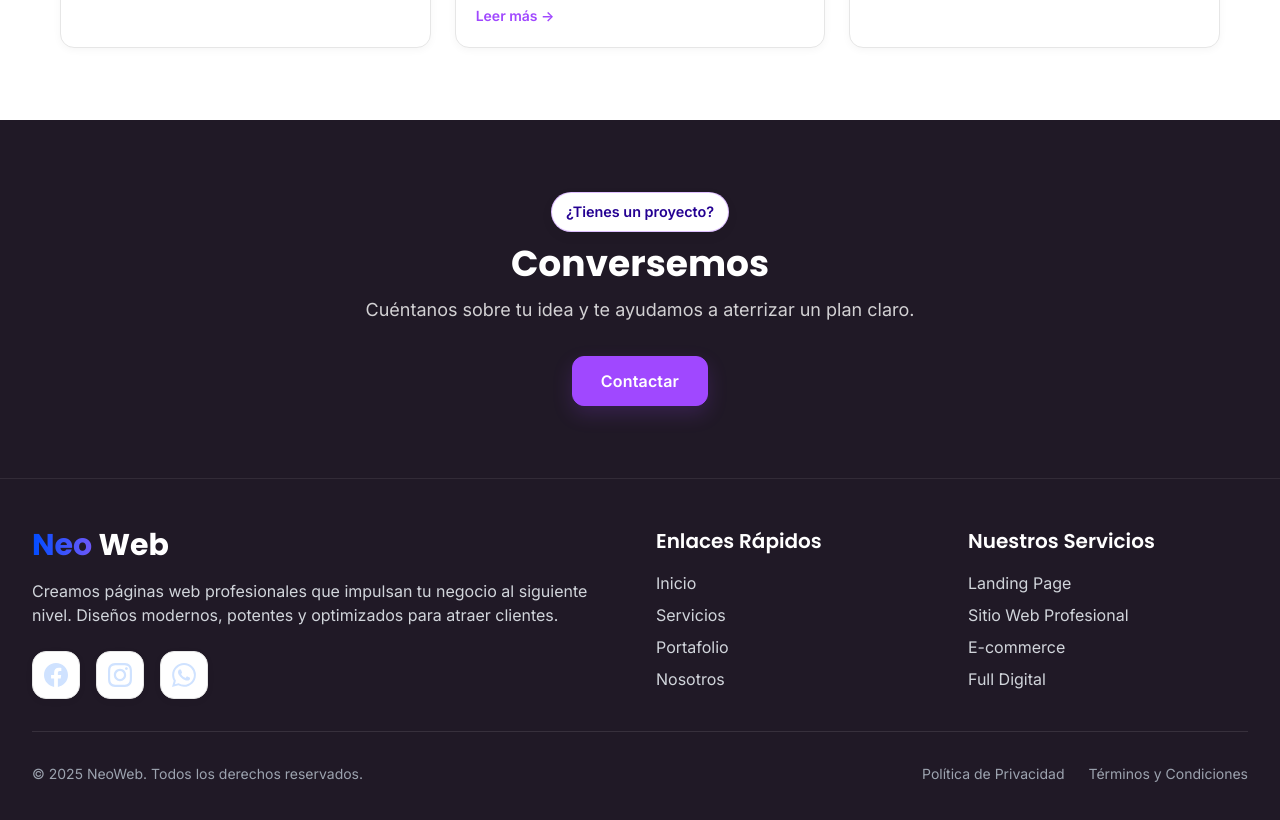
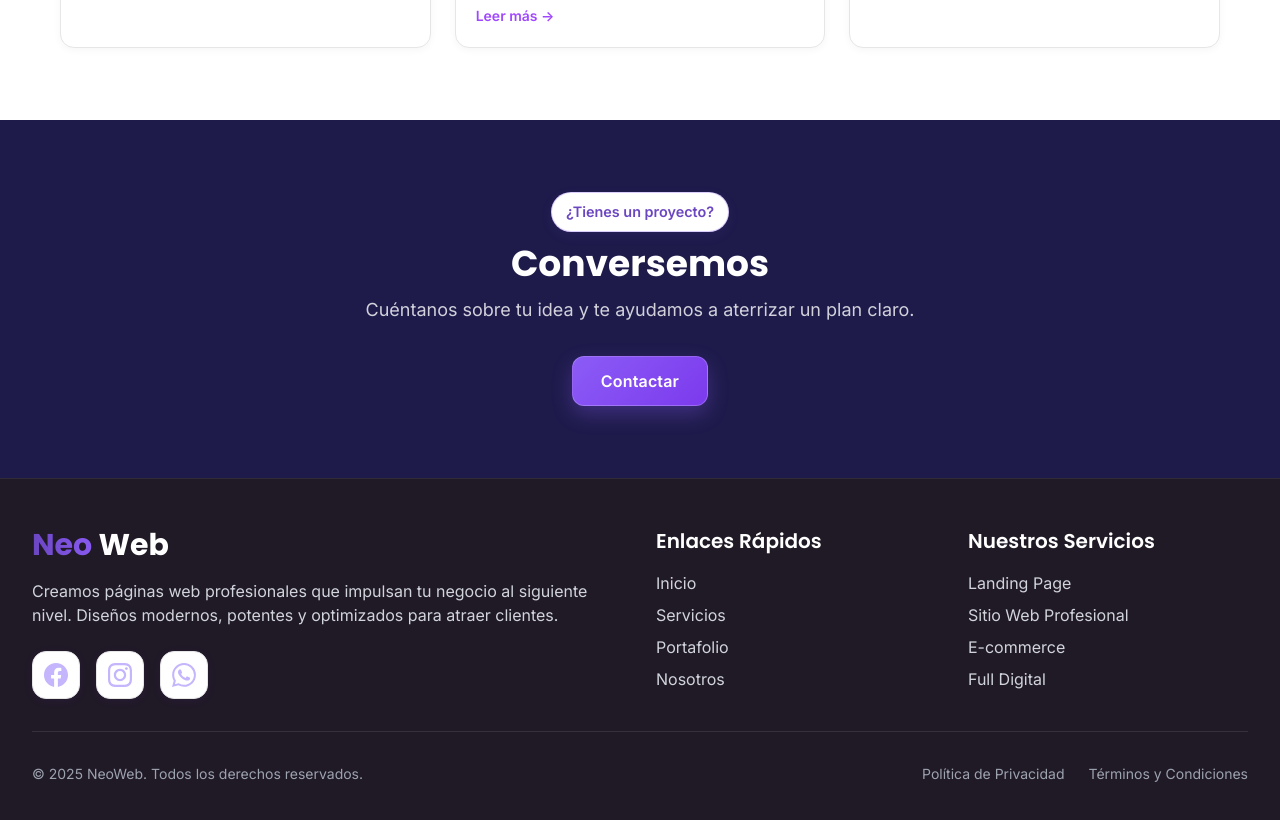
Before and after one commit to ConquestJD/neoweb, an Angular app: page /blog in a window 1280 px wide. Shown: the part 1800-2620 px from the top of the page. Built offline with nearby package versions, Linux system fonts and the light colour scheme.

Commit message:
Update Tailwind CSS configuration and styles to enhance visual design. Modify color palette and gradients for a more cohesive aesthetic across components, including adjustments to button styles and background gradients for improved user experience.

```diff
--- a/src/styles.css
+++ b/src/styles.css
@@ -9,15 +9,15 @@
   --background: #ffffff;
   --surface: #ffffff;
   --surface-muted: #f7f7f7;
-  --surface-dark: #201926;
-  --surface-navy: #7A5AF8;
+  --surface-dark: #1E1B4B;
+  --surface-navy: #6B46C1;
   --border: #e6e6e6;
   --text: #0f172a;
   --muted: #4b5563;
   --muted-2: #6b7280;
-  --accent: #a048ff;
-  --accent-strong: #240092;
-  --shadow-soft: 0 2px 8px rgba(0, 0, 0, 0.04);
+  --accent: #8B5CF6;
+  --accent-strong: #6B46C1;
+  --shadow-soft: 0 2px 8px rgba(107, 70, 193, 0.1);
   --radius: 14px;
 }
 
@@ -59,15 +59,15 @@ section {
 .bg-muted { background: var(--surface-muted); }
 .bg-dark { background: var(--surface-dark); color: #ffffff; }
 .bg-navy {
-  background: linear-gradient(135deg, #6B46C1, #7A5AF8, #004CFF);
+  background: linear-gradient(135deg, #6B46C1 0%, #7C3AED 50%, #8B5CF6 100%);
   color: #ffffff;
 }
 
 .section-light { background: #ffffff; color: var(--text); }
 .section-muted { background: #f7f7f7; color: var(--text); }
-.section-dark { background: #201926; color: #ffffff; }
+.section-dark { background: #1E1B4B; color: #ffffff; }
 .section-navy {
-  background: linear-gradient(135deg, #6B46C1, #7A5AF8, #004CFF) !important;
+  background: linear-gradient(135deg, #6B46C1 0%, #7C3AED 50%, #8B5CF6 100%) !important;
   color: #ffffff !important;
 }
 .hero-full {
@@ -107,7 +107,7 @@ section {
 }
 
 .section-navy.hero-pattern {
-  background: linear-gradient(135deg, #6B46C1, #7A5AF8, #004CFF) !important;
+  background: linear-gradient(135deg, #6B46C1 0%, #7C3AED 50%, #8B5CF6 100%) !important;
 }
 
 .section-navy.hero-pattern::before {
@@ -131,8 +131,8 @@ section {
 
 .glass-card:hover {
   transform: translateY(-4px);
-  border-color: rgba(160, 72, 255, 0.3);
-  box-shadow: 0 10px 30px rgba(0, 0, 0, 0.06);
+  border-color: rgba(139, 92, 246, 0.3);
+  box-shadow: 0 10px 30px rgba(107, 70, 193, 0.15);
 }
 
 .btn-primary {
@@ -142,19 +142,19 @@ section {
   gap: 10px;
   padding: 12px 28px;
   border-radius: 12px;
-  background: var(--accent);
+  background: linear-gradient(135deg, #8B5CF6 0%, #7C3AED 100%);
   color: #ffffff !important;
-  border: 1px solid var(--accent);
+  border: 1px solid rgba(255, 255, 255, 0.2);
   font-weight: 600;
   letter-spacing: 0.01em;
   transition: transform 0.2s ease, box-shadow 0.2s ease, background 0.2s ease;
-  box-shadow: 0 8px 20px rgba(160, 72, 255, 0.18);
+  box-shadow: 0 8px 20px rgba(139, 92, 246, 0.3);
 }
 
 .btn-primary:hover {
   transform: translateY(-2px);
-  background: #8f3de4;
-  box-shadow: 0 10px 26px rgba(160, 72, 255, 0.2);
+  background: linear-gradient(135deg, #7C3AED 0%, #6B46C1 100%);
+  box-shadow: 0 10px 26px rgba(139, 92, 246, 0.4);
 }
 
 .btn-secondary {
@@ -166,7 +166,7 @@ section {
   border-radius: 12px;
   background: #ffffff;
   color: var(--accent-strong);
-  border: 1px solid rgba(160, 72, 255, 0.25);
+  border: 1px solid rgba(139, 92, 246, 0.3);
   font-weight: 600;
   transition: transform 0.2s ease, border-color 0.2s ease, color 0.2s ease;
 }
@@ -175,7 +175,7 @@ section {
   transform: translateY(-2px);
   border-color: var(--accent);
   color: var(--accent);
-  box-shadow: 0 8px 18px rgba(0, 0, 0, 0.08);
+  box-shadow: 0 8px 18px rgba(139, 92, 246, 0.2);
 }
 
 .pill {
@@ -186,10 +186,10 @@ section {
   border-radius: 999px;
   background: #ffffff;
   color: var(--accent-strong);
-  border: 1px solid rgba(160, 72, 255, 0.35);
+  border: 1px solid rgba(139, 92, 246, 0.3);
   font-weight: 600;
   font-size: 0.9rem;
-  box-shadow: 0 4px 12px rgba(0, 0, 0, 0.06);
+  box-shadow: 0 4px 12px rgba(107, 70, 193, 0.1);
 }
 
 .section-title {
--- a/tailwind.config.js
+++ b/tailwind.config.js
@@ -6,10 +6,10 @@ module.exports = {
   theme: {
     extend: {
       colors: {
-        'neo-blue': '#004CFF',
-        'neo-violet': '#7A5AF8',
-        'neo-light': '#CFE2FF',
-        'neo-dark': '#1C1C1C',
+        'neo-blue': '#6B46C1',
+        'neo-violet': '#8B5CF6',
+        'neo-light': '#C4B5FD',
+        'neo-dark': '#1E1B4B',
       },
       fontFamily: {
         'poppins': ['Poppins', 'sans-serif'],
@@ -17,8 +17,8 @@ module.exports = {
         'inter': ['Inter', 'sans-serif'],
       },
       backgroundImage: {
-        'gradient-neo': 'linear-gradient(135deg, #004CFF 0%, #7A5AF8 50%, #CFE2FF 100%)',
-        'gradient-neo-reverse': 'linear-gradient(135deg, #CFE2FF 0%, #7A5AF8 50%, #004CFF 100%)',
+        'gradient-neo': 'linear-gradient(135deg, #6B46C1 0%, #7C3AED 50%, #8B5CF6 100%)',
+        'gradient-neo-reverse': 'linear-gradient(135deg, #C4B5FD 0%, #8B5CF6 50%, #6B46C1 100%)',
       },
       animation: {
         'gradient': 'gradient 8s linear infinite',
```
